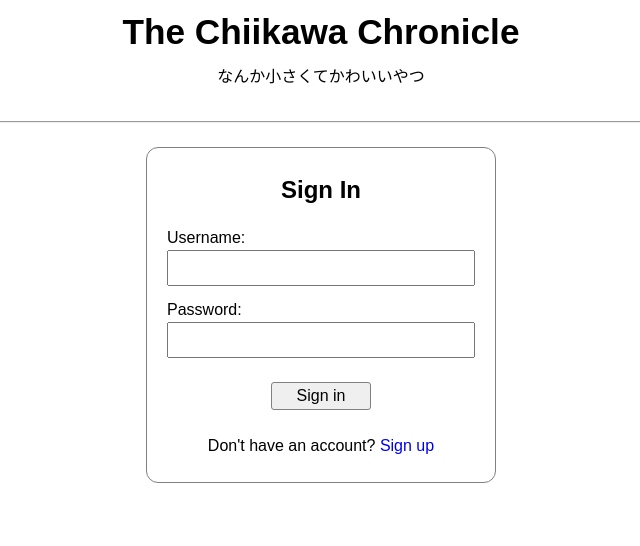
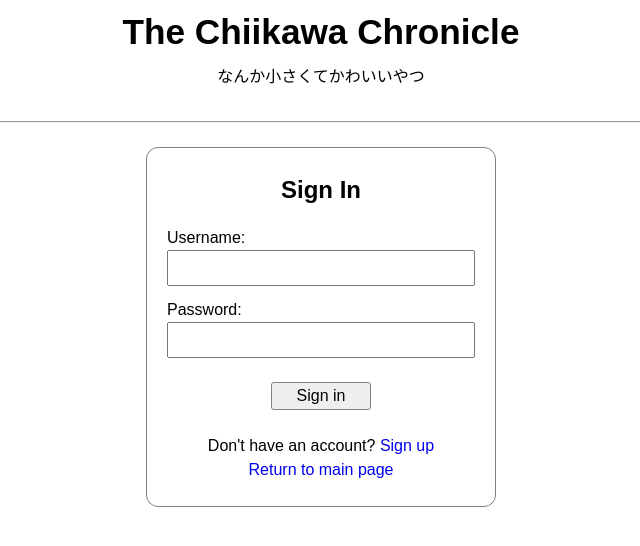
Before and after one commit to JellyRollJunior/blog-api, a React (Vite) app in the folder frontend-reader/: page /signin in a window 1280 px wide. Shown: the top 546 px of the page, without its empty margins (319-959 px from the left). Built offline with nearby package versions, Linux system fonts and the light colour scheme.

Commit message:
Add return home button to /signin

```diff
--- /dev/null
+++ b/frontend-reader/src/components/ReturnHomeButton/ReturnHomeButton.jsx
@@ -0,0 +1,11 @@
+import { Link } from 'react-router-dom';
+
+const ReturnHomeButton = () => {
+  return (
+    <Link to="/">
+      <div style={{ textAlign: 'center' }}>Return to main page</div>
+    </Link>
+  );
+};
+
+export { ReturnHomeButton };
--- a/frontend-reader/src/components/SigninPage/SigninPage.jsx
+++ b/frontend-reader/src/components/SigninPage/SigninPage.jsx
@@ -3,6 +3,7 @@
 import styles from './SigninPage.module.css';
 import shared from '../../styles/shared.module.css';
 import { postRequest } from '../../api/api.js';
+import { ReturnHomeButton } from '../ReturnHomeButton/ReturnHomeButton.jsx';
 
 const SigninPage = () => {
   const [username, setUsername] = useState('');
@@ -68,6 +69,7 @@
           <h4 className={styles.signup}>
             Don't have an account? <Link to="signup">Sign up</Link>
           </h4>
+          <ReturnHomeButton />
         </div>
       </main>
     </>
--- a/frontend-reader/src/styles/global.css
+++ b/frontend-reader/src/styles/global.css
@@ -12,6 +12,7 @@
   border: 1px solid gray;
   border-radius: 3px;
   transition: background-color 0.25s ease-out;
+  cursor: pointer;
 }
 
 button:hover {
```
